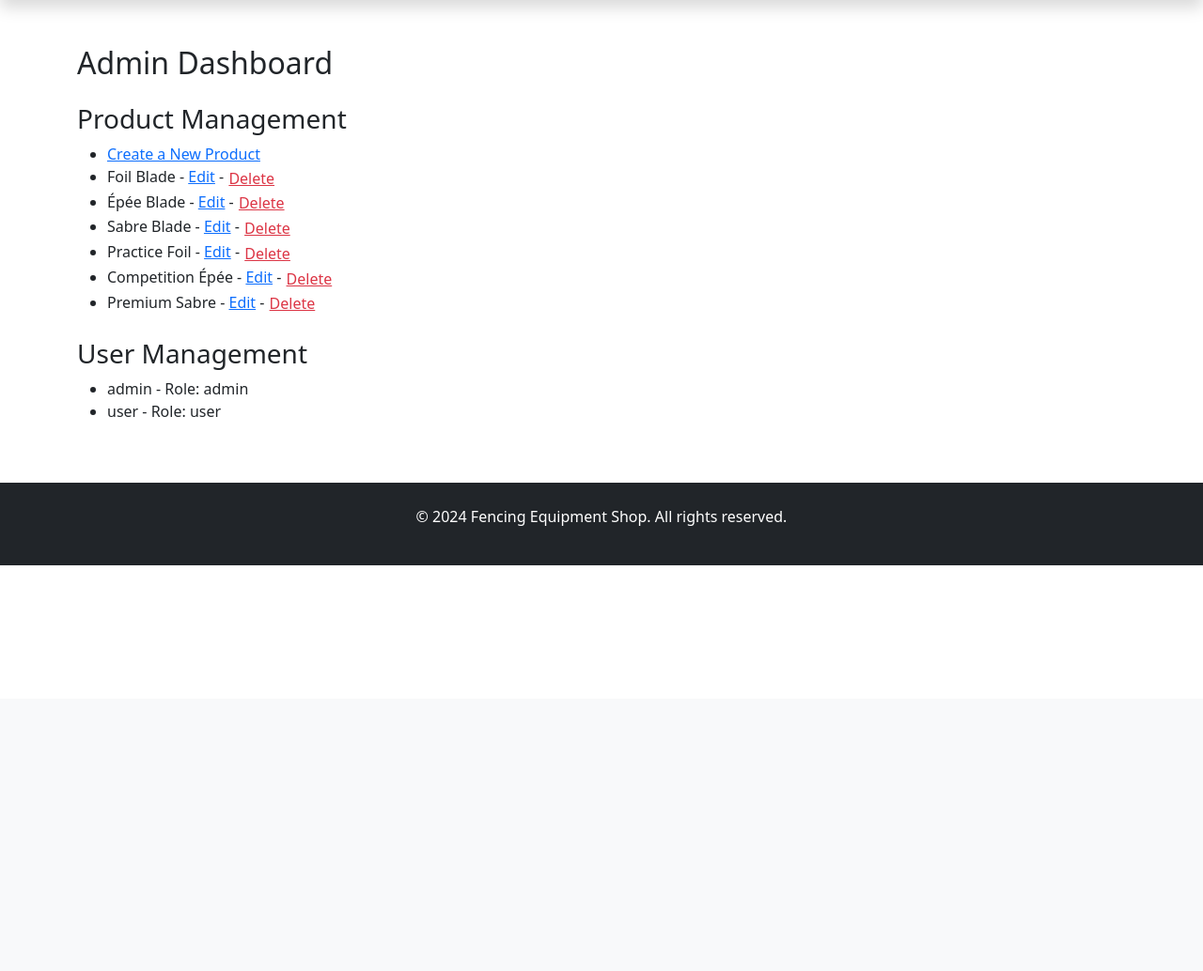
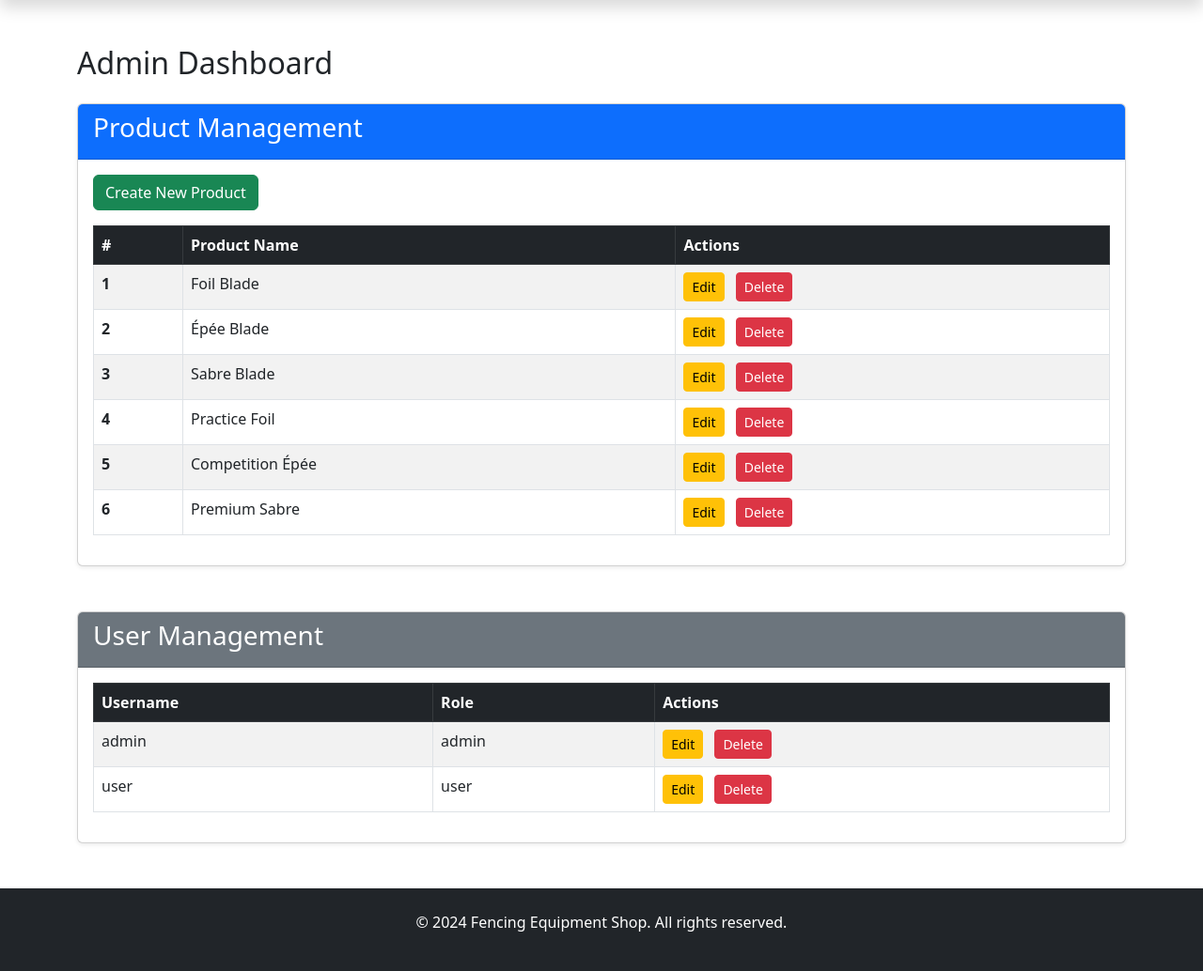
Before and after one commit to Robmcc2003/PROJECTPHASE1, a Flask app: page /admin in a window 1280 px wide. Shown: the part 56-1090 px from the top of the page at 94% size. Before the commit the page ends 658 px from the top, so only its background shows below. Run offline with Flask 3, Linux system fonts and the light colour scheme; the visitor is signed in with stand-in values (Sample User, id 1).

Commit message:
new commit everything working well

```diff
--- a/app.py
+++ b/app.py
@@ -1,4 +1,3 @@
-# app.py
 from flask import Flask, render_template, request, redirect, url_for, session, flash
 from models import FencingEquipment, Cart, User
 
@@ -10,33 +9,30 @@ users = {
     'admin': User('admin', 'adminpass', 'admin'),
     'user': User('user', 'userpass', 'user')
 }
-# Assuming 'products' is a list of FencingEquipment instances
+
+# Products list
 products = [
     FencingEquipment("Foil Blade", "A lightweight foil blade.", 50.0, 10, 90, "Steel", 500, "BrandA", image_url="/static/uploads/FoilBlade.jpg"),
     FencingEquipment("Épée Blade", "A medium-weight épée blade.", 60.0, 8, 110, "Alloy", 600, "BrandB", image_url="/static/uploads/EpeeBlade.jpg"),
     FencingEquipment("Sabre Blade", "A sabre blade for advanced fencers.", 70.0, 5, 105, "Carbon Fiber", 550, "BrandC", image_url="/static/uploads/SabreBlade.jpg"),
-FencingEquipment("Practice Foil", "Perfect for beginners and training sessions.", 45.0, 20, 85, "Aluminum", 450, "BrandD", image_url="/static/uploads/PracticeFoil.jpg"),
+    FencingEquipment("Practice Foil", "Perfect for beginners and training sessions.", 45.0, 20, 85, "Aluminum", 450, "BrandD", image_url="/static/uploads/PracticeFoil.jpg"),
     FencingEquipment("Competition Épée", "Ideal for professional épée competitions.", 80.0, 7, 115, "Titanium Alloy", 620, "BrandE", image_url="/static/uploads/CompetitionEpee.jpg"),
     FencingEquipment("Premium Sabre", "A high-quality sabre for expert fencers.", 95.0, 4, 100, "High-Carbon Steel", 560, "BrandF", image_url="/static/uploads/PremiumSabre.jpg")
 ]
 
 cart = Cart()
 
-
-# Helper functions to check login status and role
+# Helper functions
 def is_logged_in():
     return 'username' in session
 
-
 def is_logged_in_as(role):
     return session.get('role') == role
-
 
 # Home route
 @app.route('/')
 def home():
     return render_template('index.html', products=enumerate(products))
-
 
 # Login route
 @app.route('/login', methods=['GET', 'POST'])
@@ -45,7 +41,6 @@ def login():
         username = request.form['username']
         password = request.form['password']
         user = users.get(username)
-
         if user and user.password == password:
             session['username'] = username
             session['role'] = user.role
@@ -53,9 +48,7 @@ def login():
             return redirect(url_for('home'))
         else:
             flash("Incorrect username or password.", "danger")
-            return redirect(url_for('login'))
     return render_template('login.html')
-
 
 # Logout route
 @app.route('/logout')
@@ -63,7 +56,6 @@ def logout():
     session.clear()
     flash("Logged out successfully.", "info")
     return redirect(url_for('home'))
-
 
 # Register route
 @app.route('/register', methods=['GET', 'POST'])
@@ -77,9 +69,7 @@ def register():
             return redirect(url_for('login'))
         else:
             flash("Username already exists.", "warning")
-            return redirect(url_for('register'))
     return render_template('register.html')
-
 
 # Product detail route
 @app.route('/product/<int:product_id>')
@@ -89,7 +79,6 @@ def product_detail(product_id):
         return render_template('product.html', product=product, product_id=product_id)
     return redirect(url_for('home'))
 
-
 # Cart view route
 @app.route('/cart')
 def view_cart():
@@ -97,7 +86,6 @@ def view_cart():
         flash("Please log in to view your cart.", "warning")
         return redirect(url_for('login'))
     return render_template('cart.html', cart=cart.items, total=cart.total_price())
-
 
 # Add to cart route
 @app.route('/add_to_cart/<int:product_id>', methods=['POST'])
@@ -113,7 +101,6 @@ def add_to_cart(product_id):
         flash(f"Added {quantity} of {product.name} to your cart.", "success")
     return redirect(url_for('view_cart'))
 
-
 # Checkout route
 @app.route('/checkout')
 def checkout():
@@ -121,9 +108,8 @@ def checkout():
         flash("Please log in to proceed with checkout.", "warning")
         return redirect(url_for('login'))
     flash("Checkout complete! Thank you for your purchase.", "success")
-    cart.items.clear()  # Empty the cart after checkout
+    cart.items.clear()
     return redirect(url_for('home'))
-
 
 # Admin dashboard route
 @app.route('/admin')
@@ -134,7 +120,67 @@ def admin_dashboard():
     return render_template('admin_dashboard.html', products=products, users=users)
 
 
-# Create product route (admin only)
+@app.route('/admin/edit_user/<username>', methods=['GET', 'POST'])
+def edit_user(username):
+    if not is_logged_in_as('admin'):
+        flash("Admin access required.", "danger")
+        return redirect(url_for('home'))
+
+    user = users.get(username)
+    if not user:
+        flash("User not found.", "danger")
+        return redirect(url_for('admin_dashboard'))
+
+    if request.method == 'POST':
+        user.role = request.form['role']
+        flash("User updated successfully.", "success")
+        return redirect(url_for('admin_dashboard'))
+
+    return render_template('edit_user.html', username=username, user=user)
+
+
+@app.route('/admin/delete_user/<username>', methods=['POST'])
+def delete_user(username):
+    if not is_logged_in_as('admin'):
+        flash("Admin access required.", "danger")
+        return redirect(url_for('home'))
+
+    if username in users:
+        del users[username]
+        flash(f"User '{username}' has been deleted.", "success")
+    else:
+        flash("User not found.", "danger")
+    return redirect(url_for('admin_dashboard'))
+
+# Route for editing a product
+@app.route('/admin/edit_product/<int:product_id>', methods=['GET', 'POST'])
+def edit_product(product_id):
+    if 'username' not in session or session.get('role') != 'admin':
+        flash("Admin access required.", "danger")
+        return redirect(url_for('home'))
+
+    # Check if product exists
+    if 0 <= product_id < len(products):
+        product = products[product_id]
+
+        if request.method == 'POST':
+            # Update product fields (excluding image)
+            product.name = request.form['name']
+            product.description = request.form['description']
+            product.price = float(request.form['price'])
+            product.stock = int(request.form['stock'])
+            product.blade_length = float(request.form['blade_length'])
+            product.material = request.form['material']
+            product.weight = float(request.form['weight'])
+
+            flash("Product updated successfully.", "success")
+            return redirect(url_for('admin_dashboard'))
+
+        return render_template('edit_product.html', product=product)
+
+    flash("Product not found.", "warning")
+    return redirect(url_for('admin_dashboard'))
+
 @app.route('/admin/create_product', methods=['GET', 'POST'])
 def create_product():
     if not is_logged_in_as('admin'):
@@ -158,35 +204,6 @@ def create_product():
 
     return render_template('create_product.html')
 
-
-# Edit product route (admin only)
-@app.route('/admin/edit_product/<int:product_id>', methods=['GET', 'POST'])
-def edit_product(product_id):
-    if not is_logged_in_as('admin'):
-        flash("Admin access required to edit products.", "danger")
-        return redirect(url_for('home'))
-
-    if 0 <= product_id < len(products):
-        product = products[product_id]
-
-        if request.method == 'POST':
-            product.name = request.form['name']
-            product.description = request.form['description']
-            product.price = float(request.form['price'])
-            product.stock = int(request.form['stock'])
-            product.blade_length = float(request.form['blade_length'])
-            product.material = request.form['material']
-            product.weight = float(request.form['weight'])
-            product.brand = request.form['brand']
-
-            flash("Product updated successfully.", "success")
-            return redirect(url_for('admin_dashboard'))
-
-        return render_template('edit_product.html', product=product)
-    return redirect(url_for('admin_dashboard'))
-
-
-# Delete product route (admin only)
 @app.route('/admin/delete_product/<int:product_id>', methods=['POST'])
 def delete_product(product_id):
     if not is_logged_in_as('admin'):
@@ -201,7 +218,6 @@ def delete_product(product_id):
 
     return redirect(url_for('admin_dashboard'))
 
-
 # Run the app
 if __name__ == '__main__':
     app.run(debug=True, port=5001)
--- a/templates/admin_dashboard.html
+++ b/templates/admin_dashboard.html
@@ -2,30 +2,71 @@
 
 {% block content %}
 <div class="container py-5">
-    <h2>Admin Dashboard</h2>
+    <h2 class="mb-4">Admin Dashboard</h2>
 
-    <h3 class="mt-4">Product Management</h3>
-    <ul>
-        <li><a href="{{ url_for('create_product') }}">Create a New Product</a></li>
+    <!-- Product Management Section -->
+    <div class="card mb-5 shadow-sm">
+        <div class="card-header bg-primary text-white">
+            <h3>Product Management</h3>
+        </div>
+        <div class="card-body">
+            <a href="{{ url_for('create_product') }}" class="btn btn-success mb-3">Create New Product</a>
+            <table class="table table-striped table-bordered">
+                <thead class="table-dark">
+                    <tr>
+                        <th scope="col">#</th>
+                        <th scope="col">Product Name</th>
+                        <th scope="col">Actions</th>
+                    </tr>
+                </thead>
+                <tbody>
                     {% for product in products %}
-            <li>
-                {{ product.name }}
-                - <a href="{{ url_for('edit_product', product_id=loop.index0) }}">Edit</a>
-                -
+                    <tr>
+                        <th scope="row">{{ loop.index }}</th>
+                        <td>{{ product.name }}</td>
+                        <td>
+                            <a href="{{ url_for('edit_product', product_id=loop.index0) }}" class="btn btn-warning btn-sm me-2">Edit</a>
                             <form action="{{ url_for('delete_product', product_id=loop.index0) }}" method="post" style="display:inline;">
-                    <button type="submit" class="btn btn-link text-danger p-0" onclick="return confirm('Are you sure you want to delete this product?');">
-                        Delete
-                    </button>
+                                <button type="submit" class="btn btn-danger btn-sm" onclick="return confirm('Are you sure you want to delete this product?');">Delete</button>
                             </form>
-            </li>
+                        </td>
+                    </tr>
                     {% endfor %}
-    </ul>
+                </tbody>
+            </table>
+        </div>
+    </div>
 
-    <h3 class="mt-4">User Management</h3>
-    <ul>
+    <!-- User Management Section -->
+    <div class="card shadow-sm">
+        <div class="card-header bg-secondary text-white">
+            <h3>User Management</h3>
+        </div>
+        <div class="card-body">
+            <table class="table table-striped table-bordered">
+                <thead class="table-dark">
+                    <tr>
+                        <th scope="col">Username</th>
+                        <th scope="col">Role</th>
+                        <th scope="col">Actions</th>
+                    </tr>
+                </thead>
+                <tbody>
                     {% for username, user in users.items() %}
-            <li>{{ username }} - Role: {{ user.role }}</li>
+                    <tr>
+                        <td>{{ username }}</td>
+                        <td>{{ user.role }}</td>
+                        <td>
+                            <a href="{{ url_for('edit_user', username=username) }}" class="btn btn-warning btn-sm me-2">Edit</a>
+                            <form action="{{ url_for('delete_user', username=username) }}" method="post" style="display:inline;">
+                                <button type="submit" class="btn btn-danger btn-sm" onclick="return confirm('Are you sure you want to delete this user?');">Delete</button>
+                            </form>
+                        </td>
+                    </tr>
                     {% endfor %}
-    </ul>
+                </tbody>
+            </table>
+        </div>
+    </div>
 </div>
 {% endblock %}
--- a/templates/edit_product.html
+++ b/templates/edit_product.html
@@ -32,6 +32,12 @@
             <label for="weight" class="form-label">Weight:</label>
             <input type="number" name="weight" id="weight" step="0.1" value="{{ product.weight }}" class="form-control" required>
         </div>
+        {% if product.image_url %}
+            <div class="mb-3">
+                <p>Current Image:</p>
+                <img src="{{ product.image_url }}" alt="{{ product.name }}" style="width: 150px; height: auto;">
+            </div>
+        {% endif %}
         <button type="submit" class="btn btn-primary">Update Product</button>
     </form>
 </div>
```
Also changed, not shown: templates/edit_user.html (added, +17 -0 lines), templates/product.html (+17 -2 lines). Lines whose indentation alone changed are shown as unchanged.
